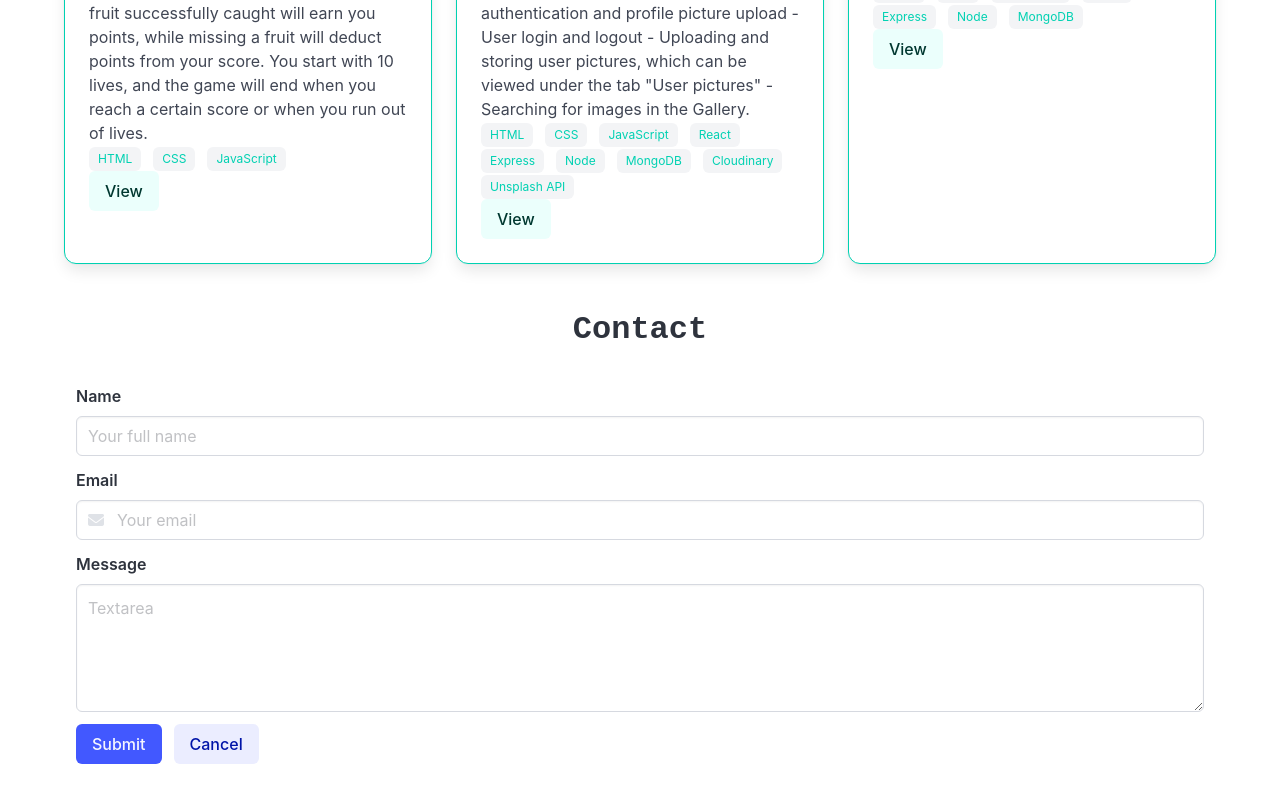
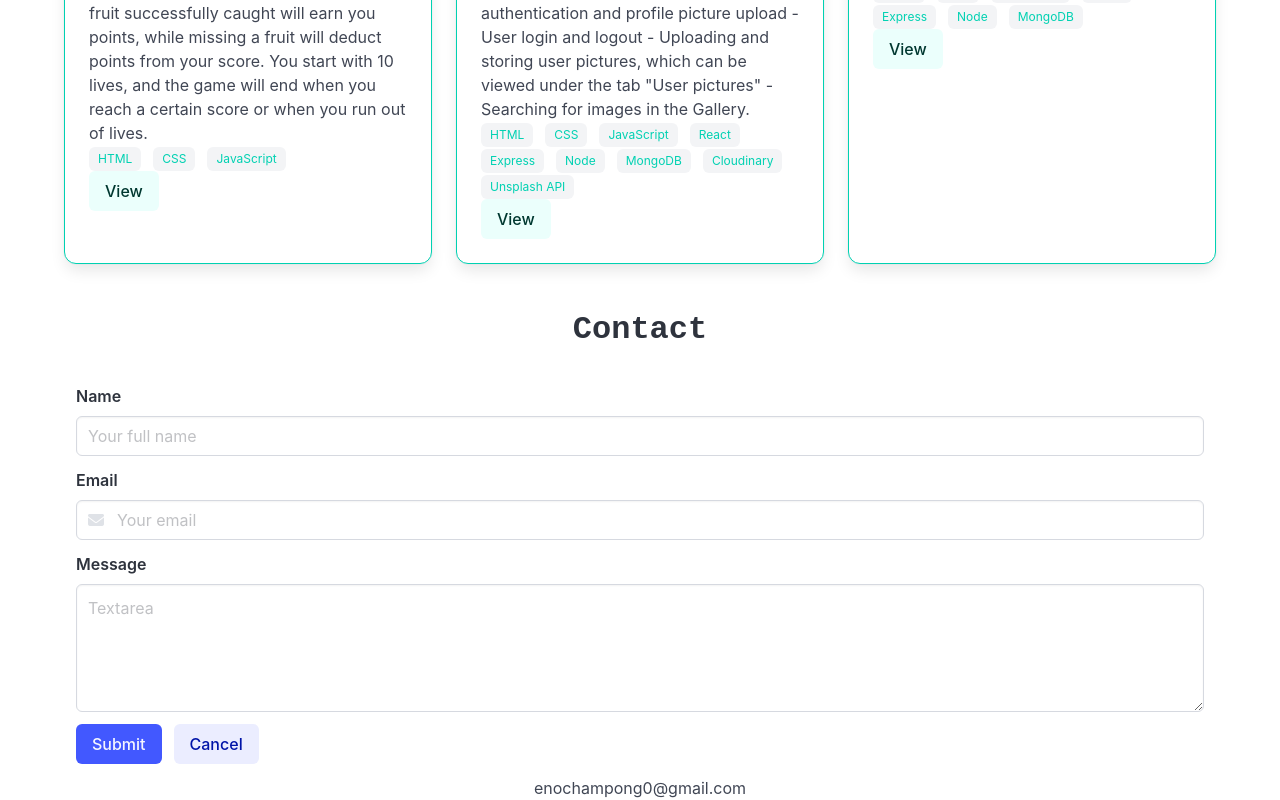
Before and after one commit to enochampong/portfolio, a React (Vite) app: page / in a window 1280 px wide. Shown: the part 1131-1931 px from the top of the page. Before the commit the page ends 1907 px from the top, so only its background shows below. Built offline with nearby package versions, Linux system fonts and the light colour scheme.

Commit message:
readytogo

```diff
--- a/package.json
+++ b/package.json
@@ -16,7 +16,8 @@
     "express": "^4.19.2",
     "nodemailer": "^6.9.13",
     "react": "^18.2.0",
-    "react-dom": "^18.2.0"
+    "react-dom": "^18.2.0",
+    "react-router-dom": "^6.23.0"
   },
   "devDependencies": {
     "@types/react": "^18.2.66",
--- a/src/App.jsx
+++ b/src/App.jsx
@@ -31,9 +31,12 @@ function App() {
            <h3>Contact Me</h3>
          </div> */}
         </main>
-        {/* <footer>
+        <div className="content has-text-centered">
+        <footer >
        <p>enochampong0@gmail.com</p>
-     </footer> */}
+     </footer>
+        </div>
+
       </div>
     </>
   );
```
Also changed, not shown: 1 other file (tests, documents, lock files or other folders).
